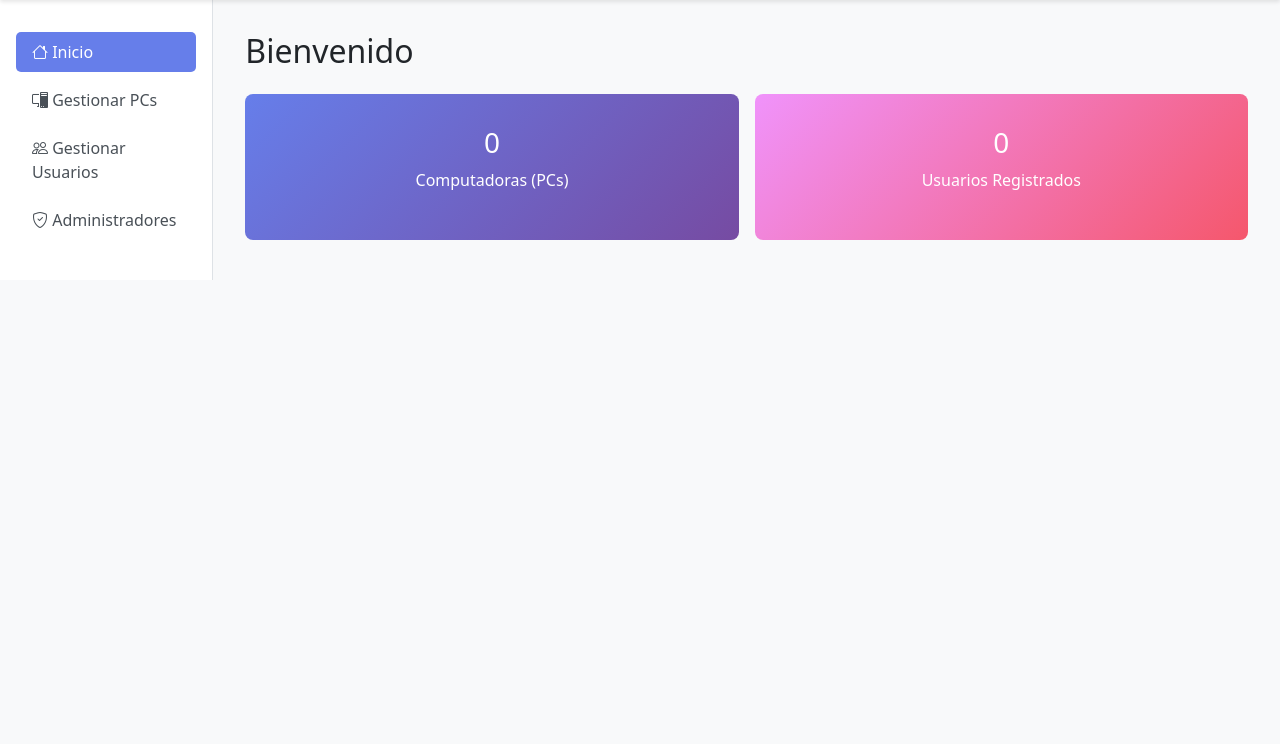
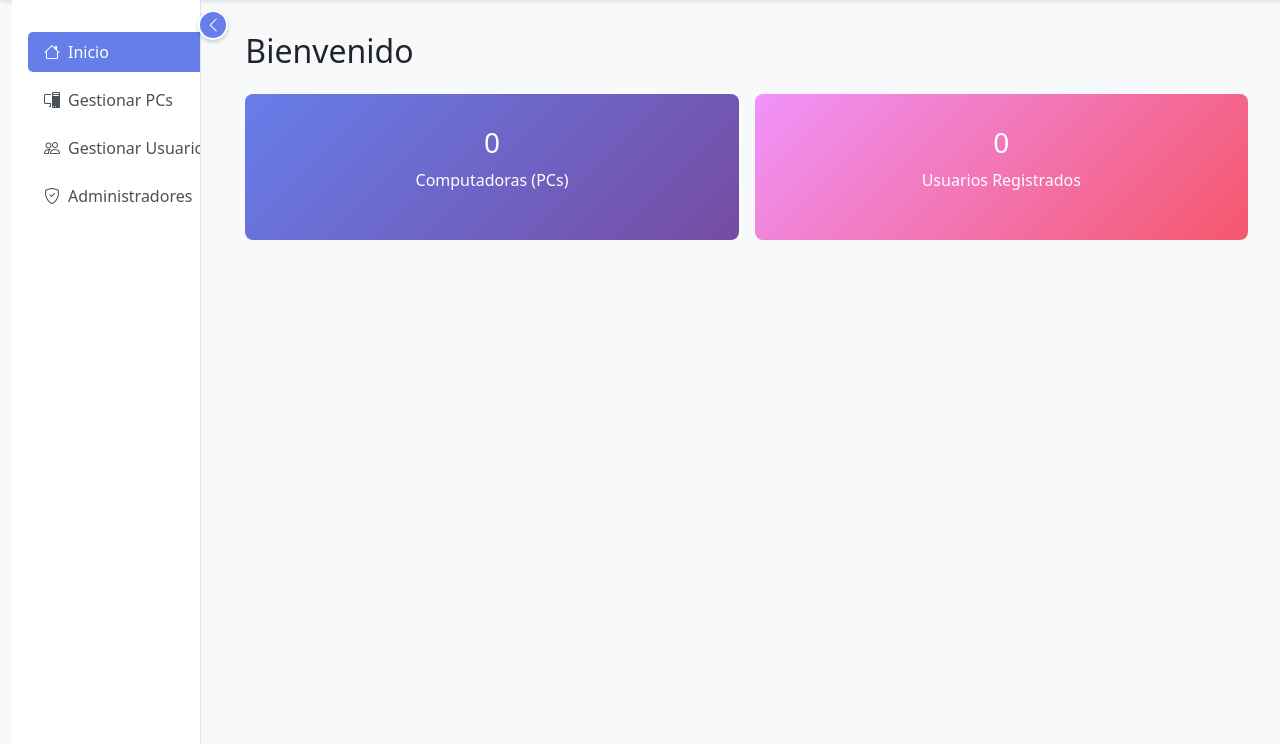
Before and after one commit to ivankorner/sis-password, a PHP site: page /public/dashboard.php in a window 1280 px wide. Shown: the part 56-800 px from the top of the page. Run offline with PHP 8.4, Linux system fonts and the light colour scheme; a user stored in the database is signed in; data that the repository does not hold is empty; a stand-in replaces the project's code that opens the database connection; some libraries are stand-ins or nearby versions.

Commit message:
Se hizo que el Sidebar sea plegable en vista para Desktop

```diff
--- a/public/dashboard.php
+++ b/public/dashboard.php
@@ -50,21 +50,67 @@ try {
             background: linear-gradient(90deg, #667eea 0%, #764ba2 100%);
             box-shadow: 0 2px 4px rgba(0, 0, 0, 0.1);
         }
+        .sidebar-container {
+            position: relative;
+            transition: all 0.3s ease;
+        }
         .sidebar {
             background-color: #fff;
             border-right: 1px solid #dee2e6;
             padding: 2rem 1rem;
+            min-height: calc(100vh - 56px);
+            transition: all 0.3s ease;
+            overflow: hidden;
+        }
+        .sidebar.collapsed {
+            padding: 2rem 0.5rem;
         }
         .sidebar .nav-link {
             color: #495057;
             border-radius: 5px;
             margin-bottom: 0.5rem;
             transition: all 0.3s ease;
+            white-space: nowrap;
+            display: flex;
+            align-items: center;
+            gap: 0.5rem;
+        }
+        .sidebar.collapsed .nav-link {
+            justify-content: center;
+        }
+        .sidebar.collapsed .nav-link-text {
+            display: none;
         }
         .sidebar .nav-link:hover,
         .sidebar .nav-link.active {
             background-color: #667eea;
             color: white;
+        }
+        .sidebar-toggle {
+            position: absolute;
+            top: 10px;
+            right: -15px;
+            z-index: 1000;
+            width: 30px;
+            height: 30px;
+            border-radius: 50%;
+            background: #667eea;
+            color: white;
+            border: 2px solid #fff;
+            box-shadow: 0 2px 4px rgba(0,0,0,0.2);
+            cursor: pointer;
+            display: flex;
+            align-items: center;
+            justify-content: center;
+            transition: all 0.3s ease;
+        }
+        .sidebar-toggle:hover {
+            background: #5568d3;
+            transform: scale(1.1);
+        }
+        .main-content {
+            padding: 2rem;
+            transition: all 0.3s ease;
         }
         .card {
             border: none;
@@ -83,8 +129,11 @@ try {
         .stat-card.usuarios {
             background: linear-gradient(135deg, #f093fb 0%, #f5576c 100%);
         }
-        .main-content {
-            padding: 2rem;
+        /* Responsive: ocultar toggle en móvil */
+        @media (max-width: 768px) {
+            .sidebar-toggle {
+                display: none;
+            }
         }
     </style>
 </head>
@@ -109,25 +158,34 @@ try {
     <div class="container-fluid">
         <div class="row">
             <!-- Sidebar -->
-            <div class="col-md-3 col-lg-2 sidebar">
+            <div class="col-md-3 col-lg-2 sidebar-container" id="sidebarContainer">
+                <button class="sidebar-toggle" id="sidebarToggle" title="Plegar/Desplegar menú">
+                    <i class="bi bi-chevron-left" id="toggleIcon"></i>
+                </button>
+                <div class="sidebar" id="sidebar">
                     <nav class="nav flex-column">
                         <a class="nav-link active" href="#" data-page="inicio">
-                        <i class="bi bi-house"></i> Inicio
+                            <i class="bi bi-house"></i>
+                            <span class="nav-link-text">Inicio</span>
                         </a>
                         <a class="nav-link" href="#" data-page="pcs">
-                        <i class="bi bi-pc-display"></i> Gestionar PCs
+                            <i class="bi bi-pc-display"></i>
+                            <span class="nav-link-text">Gestionar PCs</span>
                         </a>
                         <a class="nav-link" href="#" data-page="usuarios">
-                        <i class="bi bi-people"></i> Gestionar Usuarios
+                            <i class="bi bi-people"></i>
+                            <span class="nav-link-text">Gestionar Usuarios</span>
                         </a>
                         <a class="nav-link" href="administradores.php">
-                        <i class="bi bi-shield-check"></i> Administradores
+                            <i class="bi bi-shield-check"></i>
+                            <span class="nav-link-text">Administradores</span>
                         </a>
                     </nav>
                 </div>
+            </div>
 
             <!-- Main Content -->
-            <div class="col-md-9 col-lg-10 main-content">
+            <div class="col-md-9 col-lg-10 main-content" id="mainContent">
                 <div id="content"></div>
             </div>
         </div>
@@ -226,6 +284,46 @@ try {
         let modalUsuario = new bootstrap.Modal('#modalUsuario');
         let pcsCache = [];
         let usuariosCache = [];
+
+        // ===== TOGGLE SIDEBAR =====
+        const sidebarToggle = document.getElementById('sidebarToggle');
+        const sidebar = document.getElementById('sidebar');
+        const sidebarContainer = document.getElementById('sidebarContainer');
+        const mainContent = document.getElementById('mainContent');
+        const toggleIcon = document.getElementById('toggleIcon');
+
+        // Cargar estado del sidebar desde localStorage
+        const sidebarCollapsed = localStorage.getItem('sidebarCollapsed') === 'true';
+        if (sidebarCollapsed) {
+            sidebar.classList.add('collapsed');
+            sidebarContainer.classList.remove('col-md-3', 'col-lg-2');
+            sidebarContainer.classList.add('col-md-1', 'col-lg-1');
+            mainContent.classList.remove('col-md-9', 'col-lg-10');
+            mainContent.classList.add('col-md-11', 'col-lg-11');
+            toggleIcon.className = 'bi bi-chevron-right';
+        }
+
+        sidebarToggle.addEventListener('click', () => {
+            const isCollapsed = sidebar.classList.toggle('collapsed');
+
+            if (isCollapsed) {
+                // Contraer
+                sidebarContainer.classList.remove('col-md-3', 'col-lg-2');
+                sidebarContainer.classList.add('col-md-1', 'col-lg-1');
+                mainContent.classList.remove('col-md-9', 'col-lg-10');
+                mainContent.classList.add('col-md-11', 'col-lg-11');
+                toggleIcon.className = 'bi bi-chevron-right';
+                localStorage.setItem('sidebarCollapsed', 'true');
+            } else {
+                // Expandir
+                sidebarContainer.classList.remove('col-md-1', 'col-lg-1');
+                sidebarContainer.classList.add('col-md-3', 'col-lg-2');
+                mainContent.classList.remove('col-md-11', 'col-lg-11');
+                mainContent.classList.add('col-md-9', 'col-lg-10');
+                toggleIcon.className = 'bi bi-chevron-left';
+                localStorage.setItem('sidebarCollapsed', 'false');
+            }
+        });
 
         // ===== NAVEGACIÓN =====
         document.querySelectorAll('.nav-link').forEach(link => {
```
Lines whose indentation alone changed are shown as unchanged.
